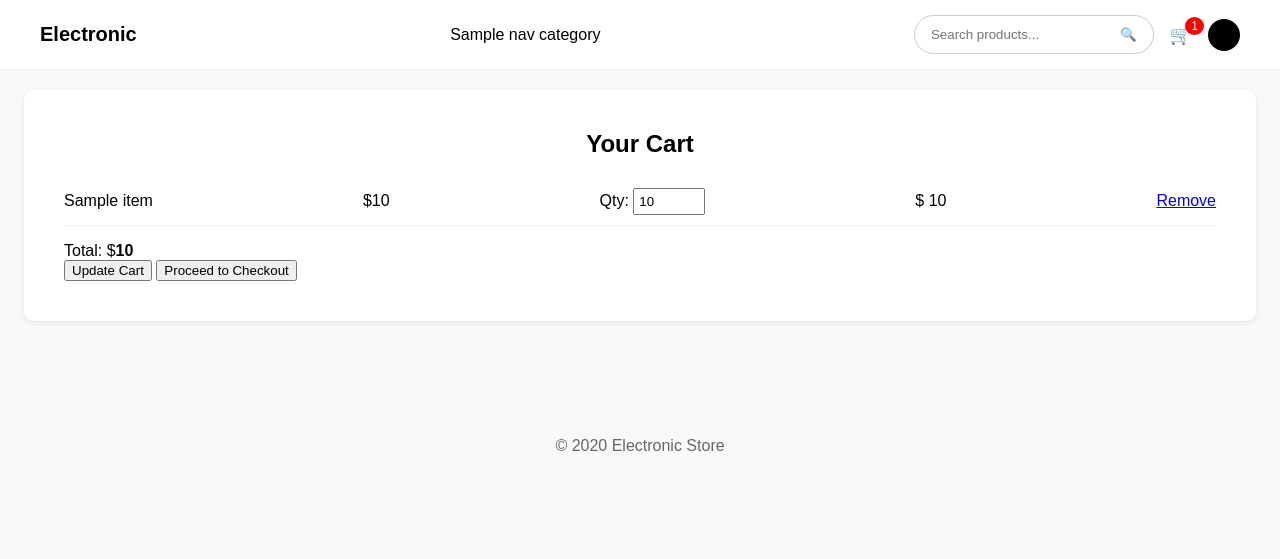
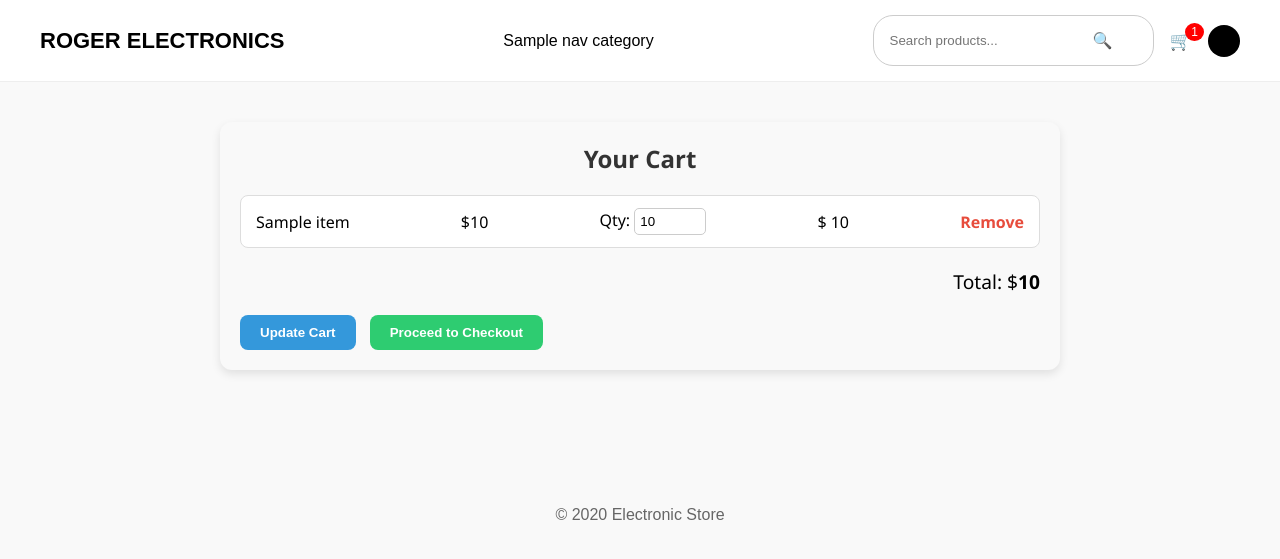
Before and after one commit to retisha256/electronic_store, a Django app: template store/templates/cart.html in a window 1280 px wide. Shown: the top 559 px of the page. Run offline with Django 3.2, Linux system fonts and the light colour scheme; the template is opened without the code that fills it: most values are stand-ins (such as "Sample title", 1, 10 or a date in 2020).

Commit message:
made changes to the cart page by designing it

```diff
--- a/store/templates/base.html
+++ b/store/templates/base.html
@@ -5,12 +5,190 @@
   <meta charset="utf-8">
   <meta name="viewport" content="width=device-width, initial-scale=1">
   <title>{% block title %}Electronic Store{% endblock %}</title>
-  <link rel="stylesheet" href="{% static 'style.css' %}">
+
+  <style>
+  /* Base */
+  body {
+    margin: 0;
+    font-family: Arial, sans-serif;
+    background: #f9f9f9;
+  }
+  main { padding-bottom: 60px; }
+
+  /* Navbar */
+  nav {
+    display: flex;
+    justify-content: space-between;
+    align-items: center;
+    padding: 15px 40px;
+    background: #fff;
+    border-bottom: 1px solid #eee;
+    position: sticky;
+    top: 0;
+    z-index: 1000;
+  }
+
+  .logo a {
+    font-size: 22px;
+    font-weight: bold;
+    text-decoration: none;
+    color: #000;
+  }
+
+  .nav-links {
+    display: flex;
+    gap: 24px;
+    list-style: none;
+    margin: 0;
+    padding: 0;
+  }
+
+  .nav-links a {
+    text-decoration: none;
+    color: #000;
+    font-weight: 500;
+  }
+  .nav-links a:hover { color: #555; }
+
+  .nav-right {
+    display: flex;
+    align-items: center;
+    gap: 16px;
+  }
+
+  /* Search box */
+  .search-box {
+    display: flex;
+    align-items: center;
+    border: 1px solid #ccc;
+    border-radius: 20px;
+    padding: 5px 10px;
+    background: #fff;
+  }
+  .search-box input {
+    border: none;
+    outline: none;
+    padding: 6px;
+  }
+  .search-box button {
+    border: none;
+    background: none;
+    cursor: pointer;
+    font-size: 16px;
+  }
+
+  /* Cart */
+  .cart a {
+    text-decoration: none;
+    font-size: 18px;
+    position: relative;
+    color: #000;
+  }
+  .cart-count {
+    position: absolute;
+    top: -8px;
+    right: -12px;
+    background: red;
+    color: #fff;
+    font-size: 12px;
+    border-radius: 50%;
+    padding: 2px 6px;
+  }
+
+  /* Profile circle */
+  .profile {
+    width: 32px;
+    height: 32px;
+    background: #000;
+    border-radius: 50%;
+  }
+
+  /* Sections */
+  section {
+    padding: 40px;
+    background: #fff;
+    margin: 20px auto;
+    border-radius: 10px;
+    width: 90%;
+    max-width: 1200px;
+    box-shadow: 0 2px 6px rgba(0,0,0,.08);
+  }
+  h2 { margin-top: 0; text-align: center; }
+
+  /* Product grid */
+  .product-grid {
+    display: grid;
+    grid-template-columns: repeat(auto-fit, minmax(220px, 1fr));
+    gap: 20px;
+    margin-top: 20px;
+  }
+
+  /* Card styling */
+  .card {
+    background: #fff;
+    border: 1px solid #ddd;
+    border-radius: 12px;
+    padding: 15px;
+    text-align: center;
+    box-shadow: 0 2px 8px rgba(0,0,0,0.1);
+    transition: transform 0.2s ease, box-shadow 0.2s ease;
+    display: flex;
+    flex-direction: column;
+    justify-content: space-between;
+    min-height: 320px;
+  }
+  .card:hover {
+    transform: translateY(-5px);
+    box-shadow: 0 6px 15px rgba(0,0,0,0.15);
+  }
+
+  .card img {
+    width: 100%;
+    height: 180px;
+    object-fit: contain;
+    border-radius: 8px;
+    margin-bottom: 10px;
+  }
+
+  .card h3 {
+    font-size: 1.1rem;
+    margin: 10px 0;
+    color: #333;
+    min-height: 40px;
+  }
+
+  .price {
+    font-weight: bold;
+    color: #e63946;
+    margin-bottom: 10px;
+  }
+
+  .add-btn {
+    background-color: #2563eb;
+    color: #fff;
+    border: none;
+    padding: 10px 14px;
+    border-radius: 8px;
+    cursor: pointer;
+    font-size: 0.95rem;
+    transition: background-color 0.2s ease;
+  }
+  .add-btn:hover {
+    background-color: #1d4ed8;
+  }
+
+  /* Footer */
+  .footer {
+    text-align: center;
+    padding: 20px;
+    color: #666;
+  }
+  </style>
 </head>
 <body>
 
 <nav>
-  <div class="logo"><a href="{% url 'home' %}">Electronic</a></div>
+  <div class="logo"><a href="{% url 'home' %}"><b>ROGER ELECTRONICS</b></a></div>
   <ul class="nav-links">
     {% for c in nav_categories %}
       <li><a href="{% url 'category' c.slug %}">{{ c.name }}</a></li>
--- a/store/templates/cart.html
+++ b/store/templates/cart.html
@@ -1,6 +1,98 @@
 {% extends "base.html" %}
 {% block title %}Your Cart – Electronic Store{% endblock %}
+
 {% block content %}
+<style>
+  #cart-section {
+    max-width: 800px;
+    margin: 40px auto;
+    padding: 20px;
+    background-color: #f9f9f9;
+    border-radius: 12px;
+    box-shadow: 0 4px 10px rgba(0,0,0,0.1);
+    font-family: 'Segoe UI', Tahoma, Geneva, Verdana, sans-serif;
+  }
+
+  #cart-section h2 {
+    text-align: center;
+    margin-bottom: 20px;
+    color: #333;
+  }
+
+  .cart-items {
+    list-style: none;
+    padding: 0;
+    margin: 0 0 20px 0;
+  }
+
+  .cart-items li {
+    display: flex;
+    justify-content: space-between;
+    align-items: center;
+    padding: 12px 15px;
+    margin-bottom: 10px;
+    background-color: #fff;
+    border-radius: 8px;
+    border: 1px solid #ddd;
+    transition: transform 0.2s ease;
+  }
+
+  .cart-items li:hover {
+    transform: translateY(-2px);
+    box-shadow: 0 4px 8px rgba(0,0,0,0.05);
+  }
+
+  .cart-items span {
+    margin-right: 15px;
+  }
+
+  .cart-items input[type="number"] {
+    padding: 5px;
+    border-radius: 5px;
+    border: 1px solid #ccc;
+  }
+
+  .link-danger {
+    color: #e74c3c;
+    text-decoration: none;
+    font-weight: bold;
+  }
+
+  .link-danger:hover {
+    text-decoration: underline;
+  }
+
+  .checkout {
+    text-align: right;
+    font-size: 1.2em;
+    margin-bottom: 20px;
+  }
+
+  button {
+    padding: 10px 20px;
+    border-radius: 8px;
+    border: none;
+    background-color: #3498db;
+    color: white;
+    font-weight: bold;
+    cursor: pointer;
+    margin-right: 10px;
+    transition: background-color 0.3s ease;
+  }
+
+  button:hover {
+    background-color: #2980b9;
+  }
+
+  button[type="button"] {
+    background-color: #2ecc71;
+  }
+
+  button[type="button"]:hover {
+    background-color: #27ae60;
+  }
+</style>
+
 <section id="cart-section">
   <h2>Your Cart</h2>
 
--- a/store/views.py
+++ b/store/views.py
@@ -33,7 +33,7 @@ def _save_cart(request, cart):
 # Add to cart (POST only)
 def add_to_cart(request, product_id):
     if request.method != "POST":
-        return redirect("home")
+        return redirect("index") # Changed 'home' to 'index'
     product = get_object_or_404(Product, id=product_id)
     cart = _get_cart(request.session)
     key = str(product.id)
@@ -42,8 +42,7 @@ def add_to_cart(request, product_id):
     else:
         cart[key] = {"name": product.name, "price": float(product.price), "qty": 1}
     _save_cart(request, cart)
-    return redirect(request.POST.get("next") or "home")
-
+    return redirect(request.POST.get("next") or "index") # Changed 'home' to 'index'
 # Remove item
 def remove_from_cart(request, product_id):
     cart = _get_cart(request.session)
```
Also changed, not shown: store/urls.py (+6 -2 lines), db.sqlite3.
